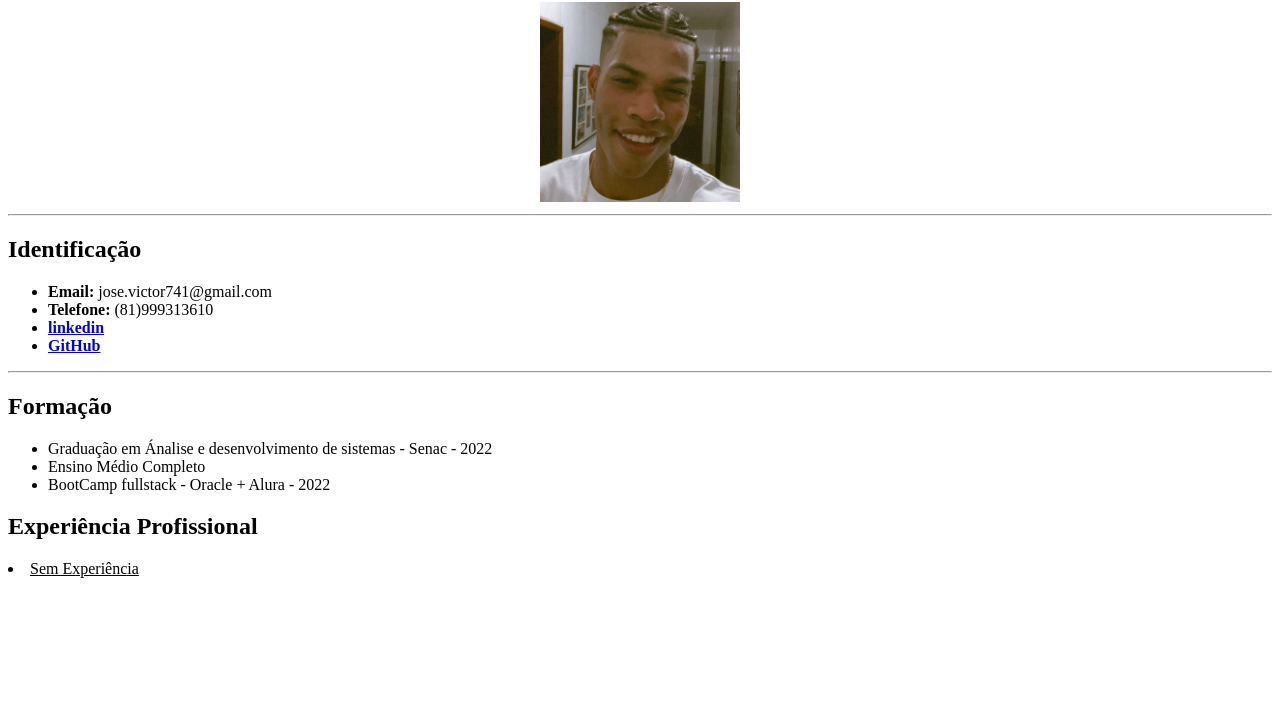
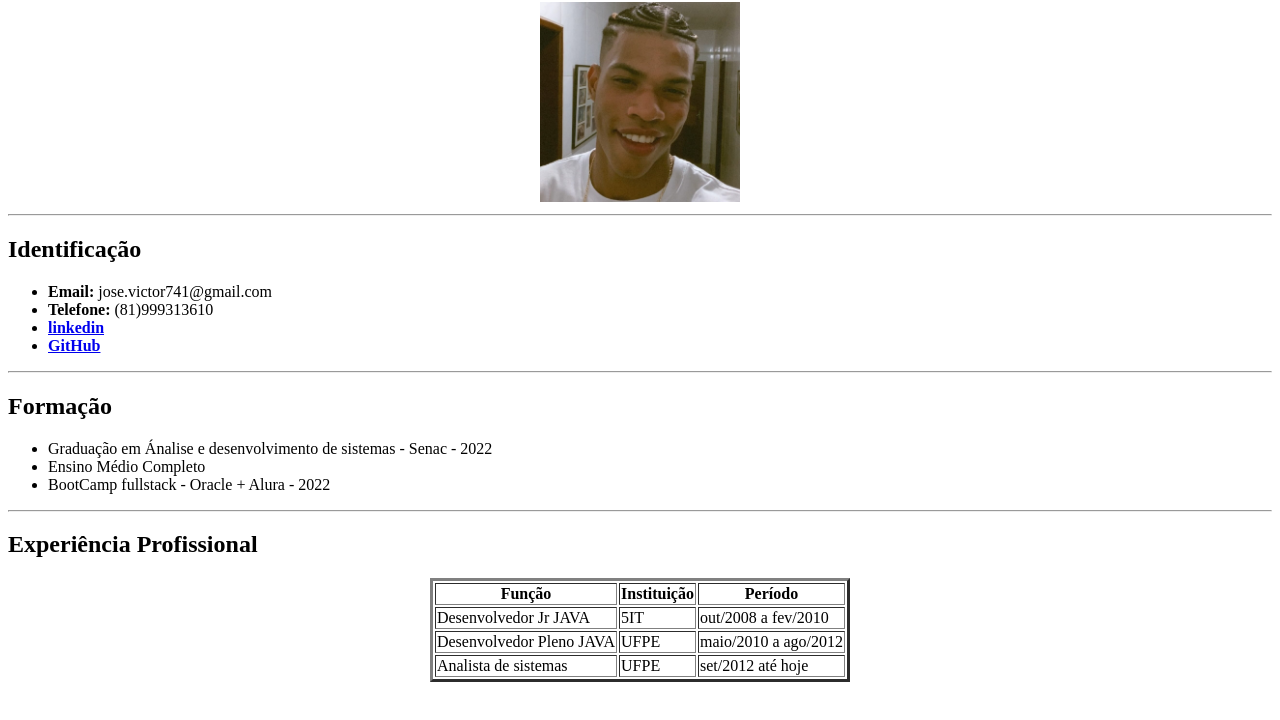
Before and after one commit to JVICT007R/JVICTOR, a plain HTML site: page Aula02/curriculoJvictor.html in a window 1280 px wide. Shown: the part 78-798 px from the top of the page. Drawn offline with Linux system fonts and the light colour scheme.

Commit message:
Aula02 continuidade

```diff
--- a/Aula02/curriculoJvictor.html
+++ b/Aula02/curriculoJvictor.html
@@ -36,11 +36,34 @@
             <li>BootCamp fullstack - Oracle + Alura - 2022</li>
         </ul>
     </div>
+    <hr>
     <div id="Experiência Profissional">
         <h2>Experiência Profissional</h2>
-        <u>
-            <li>Sem Experiência</li>
-        </u>
+        <center>
+            <table border="3">
+                <tr>
+                    <th>Função</th>
+                    <th>Instituição</th>
+                    <th>Período</th>
+                </tr>
+                <tr>
+                    <td>Desenvolvedor Jr JAVA</td>
+                    <td>  5IT  </td>
+                    <td>out/2008 a fev/2010</td>
+                </tr>
+                <tr>
+                    <td>Desenvolvedor Pleno JAVA</td>
+                    <td>UFPE</td>
+                    <td>maio/2010 a ago/2012</td>
+                </tr>
+                <tr>
+                    <td>Analista de sistemas</td>
+                    <td>UFPE</td>
+                    <td>set/2012 até hoje</td>
+                </tr>
+            </table>
+        </center>
+
     </div>
 </body>
 </html>
```
